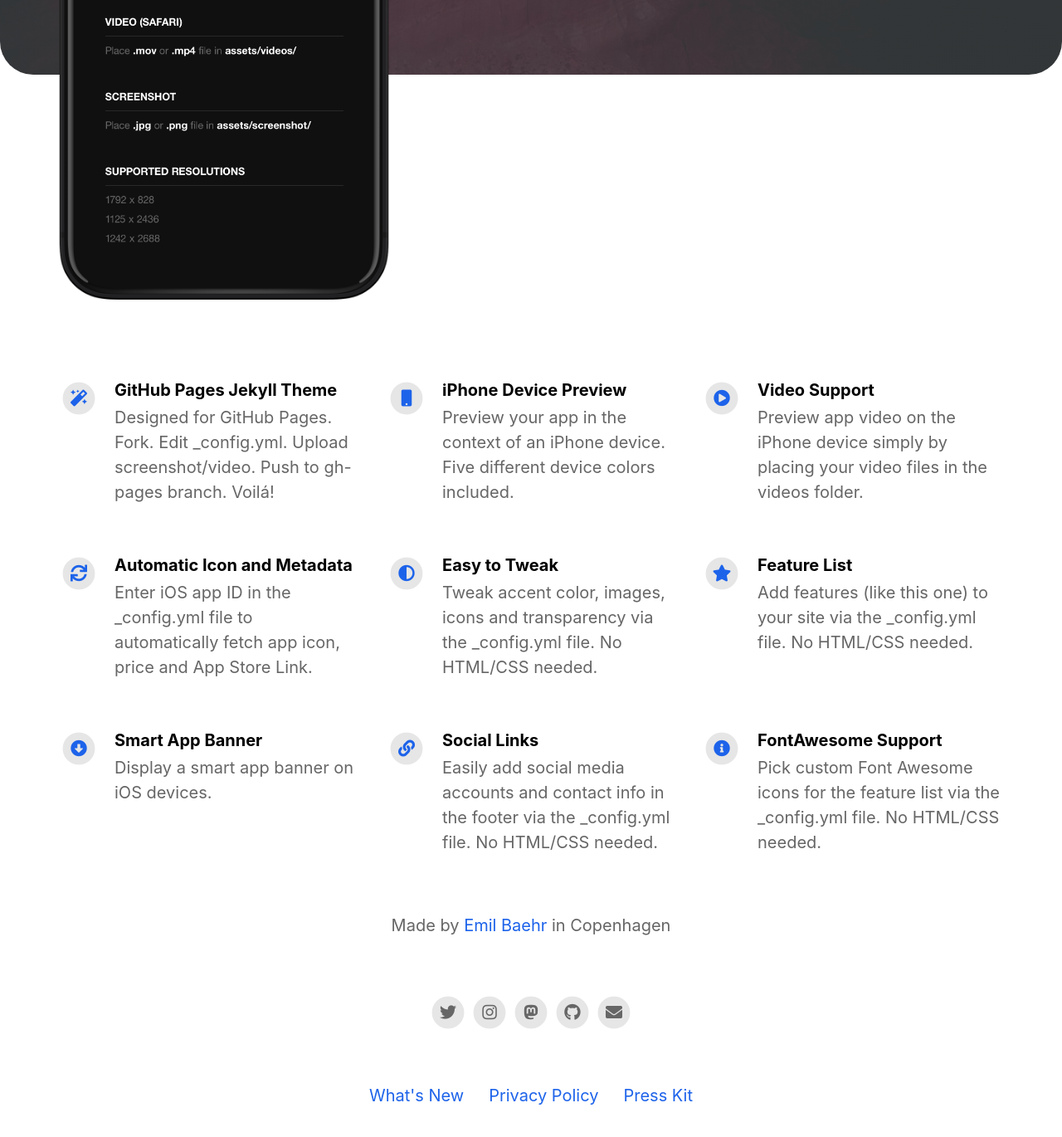
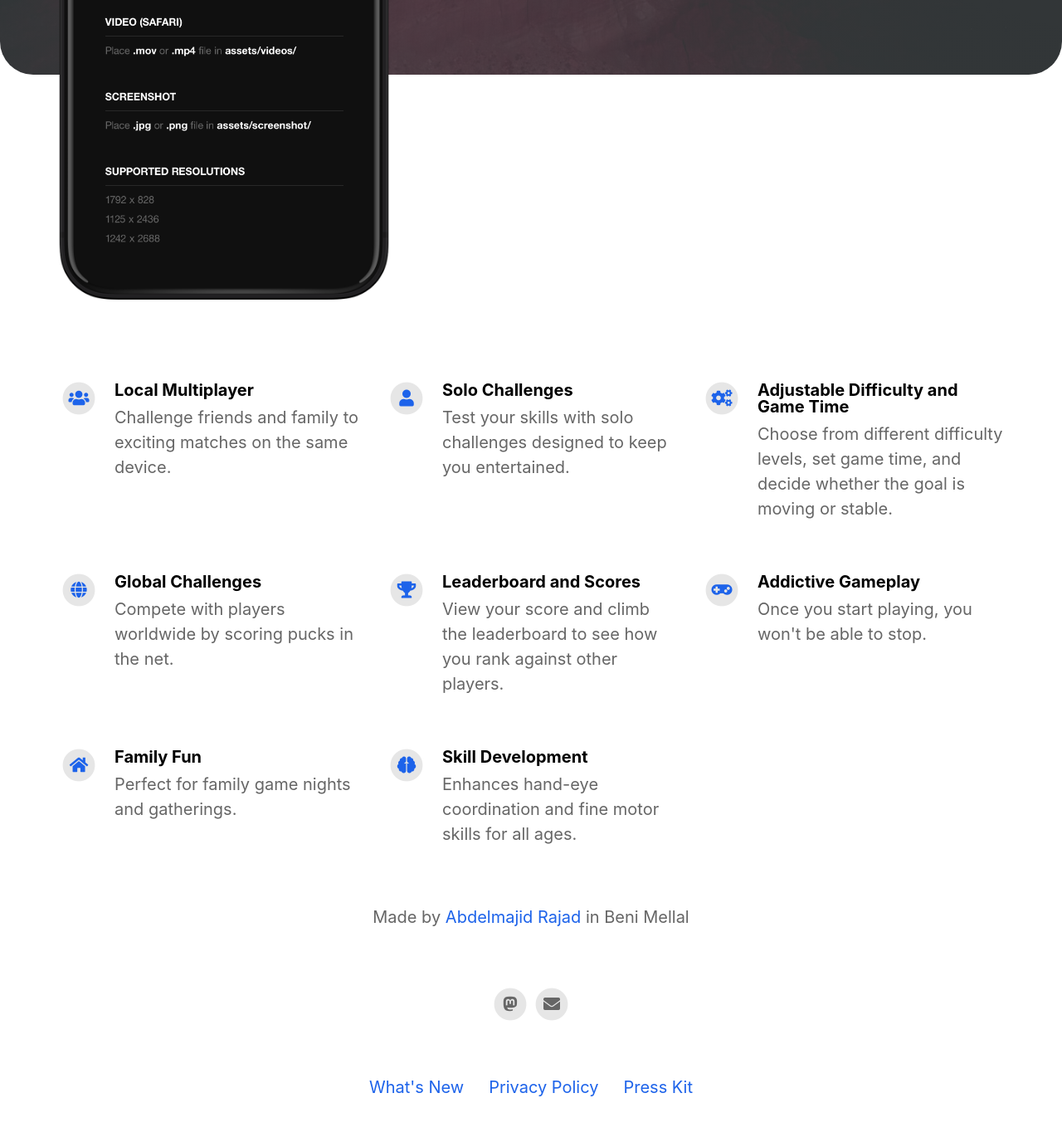
Before and after one commit to abdelmajidrajad/hingers-website, a Jekyll site: the page built from index.html, in a window 1280 px wide and 1400 px high, scrolled down 624 px. Shown: the top 1370 px of the window at 83% size. Built offline with Jekyll 4.4.1, drawn with Linux system fonts in a browser that asks for light colours; nearby versions of some CDN libraries; some of the changed text lies outside the part shown.

Commit message:
TRIVIAL add features

```diff
--- a/_config.yml
+++ b/_config.yml
@@ -2,7 +2,7 @@
 page_title                                :                                           # Automatically populates with app name if not set and if iOS app ID is set. Otherwise enter manually.
 
 # App Info
-ios_app_id                                : 1234793120                                # Required. Enter iOS app ID to automatically populate name, price and icons (e.g. 718043190).
+ios_app_id                                : 6557061539                                # Required. Enter iOS app ID to automatically populate name, price and icons (e.g. 718043190).
 ios_app_country                           : us                                        # Required outside USA. Enter 2 letter country code as in https://en.wikipedia.org/wiki/ISO_3166-1_alpha-2
 
 appstore_link                             :                                           # Automatically populates if not set and if iOS app ID is set. Otherwise enter manually.
@@ -13,21 +13,21 @@
 app_icon                                  : # assets/appicon.png                      # Automatically populates if not set and if iOS app ID is set.  Otherwise enter path to icon file manually.
 app_name                                  :                                           # Automatically populates if not set and if iOS app ID is set.  Otherwise enter manually.
 app_price                                 :                                           # Automatically populates if not set and if iOS app ID is set.  Otherwise enter manually.
-app_description                           : Write a short tagline for your app.
+app_description                           : Classic Hockey Game.
 
 enable_smart_app_banner                   : true                                      # Set to true to show a smart app banner at top of page on mobile devices.
 
 
 
 # Information About Yourself
-your_name                                 : Emil Baehr
+your_name                                 : Abdelmajid Rajad
 your_link                                 : https://emilbaehr.com
-your_city                                 : Copenhagen
-email_address                             : emil.baehr@gmail.com
+your_city                                 : Beni Mellal
+email_address                             : abdelmajid.rajad@gmail.com
 facebook_username                         :
-instagram_username                        : ebaehr
-twitter_username                          : ebaehr
-github_username                           : emilbaehr
+instagram_username                        :
+twitter_username                          :
+github_username                           :
 youtube_username                          :
 mastodon_link                             : https://mastodon.social/@ebaehr
 
@@ -36,41 +36,37 @@
 # Feature List                            Edit, add or remove features to be presented.
 features                                  :
 
-  - title                                 : GitHub Pages Jekyll Theme
-    description                           : Designed for GitHub Pages. Fork. Edit _config.yml. Upload screenshot/video. Push to gh-pages branch. Voilá!
-    fontawesome_icon_name                 : magic
+  - title: Local Multiplayer
+    description: Challenge friends and family to exciting matches on the same device.
+    fontawesome_icon_name: users
 
-  - title                                 : iPhone Device Preview
-    description                           : Preview your app in the context of an iPhone device. Five different device colors included.
-    fontawesome_icon_name                 : mobile
+  - title: Solo Challenges
+    description: Test your skills with solo challenges designed to keep you entertained.
+    fontawesome_icon_name: user
 
-  - title                                 : Video Support
-    description                           : Preview app video on the iPhone device simply by placing your video files in the videos folder.
-    fontawesome_icon_name                 : play-circle
+  - title: Adjustable Difficulty and Game Time
+    description: Choose from different difficulty levels, set game time, and decide whether the goal is moving or stable.
+    fontawesome_icon_name: cogs
 
-  - title                                 : Automatic Icon and Metadata
-    description                           : Enter iOS app ID in the _config.yml file to automatically fetch app icon, price and App Store Link.
-    fontawesome_icon_name                 : sync
+  - title: Global Challenges
+    description: Compete with players worldwide by scoring pucks in the net.
+    fontawesome_icon_name: globe
 
-  - title                                 : Easy to Tweak
-    description                           : Tweak accent color, images, icons and transparency via the _config.yml file. No HTML/CSS needed.
-    fontawesome_icon_name                 : adjust
+  - title: Leaderboard and Scores
+    description: View your score and climb the leaderboard to see how you rank against other players.
+    fontawesome_icon_name: trophy
 
-  - title                                 : Feature List
-    description                           : Add features (like this one) to your site via the _config.yml file. No HTML/CSS needed.
-    fontawesome_icon_name                 : star
+  - title: Addictive Gameplay
+    description: Once you start playing, you won't be able to stop.
+    fontawesome_icon_name: gamepad
 
-  - title                                 : Smart App Banner
-    description                           : Display a smart app banner on iOS devices.
-    fontawesome_icon_name                 : arrow-alt-circle-down
+  - title: Family Fun
+    description: Perfect for family game nights and gatherings.
+    fontawesome_icon_name: home
 
-  - title                                 : Social Links
-    description                           : Easily add social media accounts and contact info in the footer via the _config.yml file. No HTML/CSS needed.
-    fontawesome_icon_name                 : link
-
-  - title                                 : FontAwesome Support
-    description                           : Pick custom Font Awesome icons for the feature list via the _config.yml file. No HTML/CSS needed.
-    fontawesome_icon_name                 : info-circle
+  - title: Skill Development
+    description: Enhances hand-eye coordination and fine motor skills for all ages.
+    fontawesome_icon_name: brain
 
   - title                                 : # New Feature Title
     description                           : # New Feature Description
```
